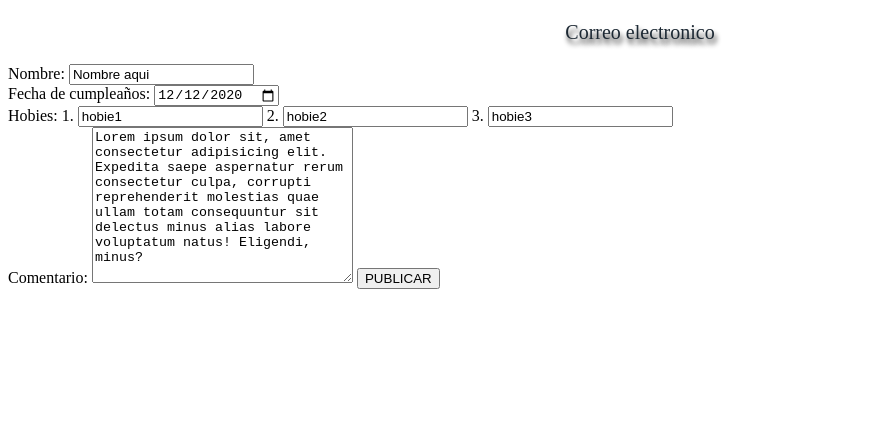
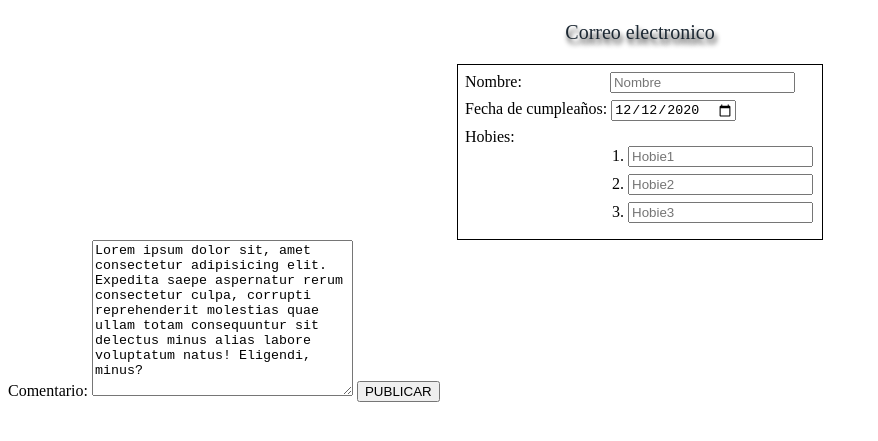
Before and after one commit to hugourbanouniboyaca/HojaVidaEstudiantes, a plain HTML site: page hoja_vida.html in a window 1280 px wide. Shown: the part 101-542 px from the top of the page, without its empty margins (0-878 px from the left). Drawn offline with Linux system fonts and the light colour scheme.

Commit message:
Estilo de la información básica y su posición

```diff
--- a/css/style_Hoja_de_vida.css
+++ b/css/style_Hoja_de_vida.css
@@ -14,8 +14,32 @@ font-style:Verdana;
 }
 
 /*Estilo de la información básica y su posición (CASTRO LÓPEZ JHON SEBASTIÁN)*/
+.seccion_2{
 
+  border: 1px solid black;
+  display: inline-block ;
+  text-align: left;
+  padding: 7px;
+  max-width: 350px;
+  max-height: 160px;
+  min-width: 350px;
+  min-height: 160px;
 
+}
+input{
+  margin-bottom: 7px;
+}
+.hobies_items{
+  margin-left: 42%;
+  display: block;
+}
+#name{
+  margin-left: 24%;
+}
+.InformacionBasica{
+
+  text-align:center;
+}
 /*Estilo del campo comentario y su posición (ARIZA ROJAS NICOLÁS ALBEIRO)*/
 
 
--- a/hoja_vida.html
+++ b/hoja_vida.html
@@ -16,27 +16,44 @@
             <div class="seccion_correo">
                 <p>Correo electronico</p>
               </div>
+
+            <div class="InformacionBasica">
               <div class="seccion_2">
-                <div class="content2">
+                  <div class="content_nombre">
                       <label for="name">Nombre:</label>
-                    <input id="name" name="name" type="text" value="Nombre aqui" required>
+                      <input id="name" name="name" type="text" placeholder="Nombre" required>
                   </div>
-                <div class="content2">
+                  <div class="content_Cumpleaños">
                       <label for="date">Fecha de cumpleaños:</label>
                       <input id="date" name="date" type="date" value="2020-12-12" required>
                   </div>
-                <div class="content2">
+
+                  <div class="content_hobies">
                       <label for="hobies1">Hobies:</label>
-                    <span id="hobies" class="hobies">
+
+                      <div class="hobies_items">
+
+                          <div class="Item_1">
                             <span>1.</span>
-                        <input id="hobies1" name="hobies1" type="text" value="hobie1" required>
+                            <input id="hobies1" name="hobies1" type="text" placeholder="Hobie1"  required>
+                          </div>
+                          <div class="Item_2">
                             <span>2.</span>
-                        <input id="hobies2" name="hobies2" type="text" value="hobie2" required>
+                            <input id="hobies2" name="hobies2" type="text" placeholder="Hobie2" required>
+                          </div>
+                          <div class="Item_3">
                             <span>3.</span>
-                        <input id="hobies3" name="hobies3" type="text" value="hobie3" required>
-                    </span>
+                            <input id="hobies3" name="hobies3" type="text" placeholder="Hobie3" required>
+                          </div>
+
+
                       </div>
                   </div>
+              </div>
+            </div>
+
+
+
             <div class="seccion_3">
                 <label for="comment">Comentario:</label>
                 <span class="sec_comment">
```
Lines whose indentation alone changed are shown as unchanged.
